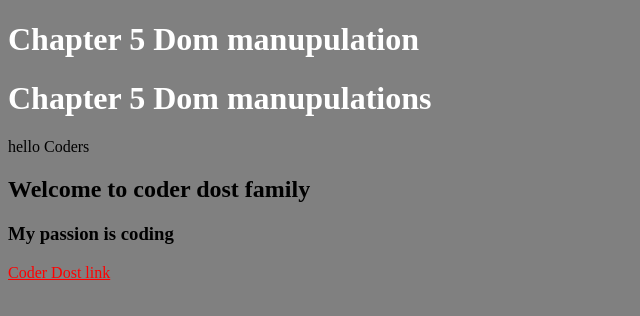
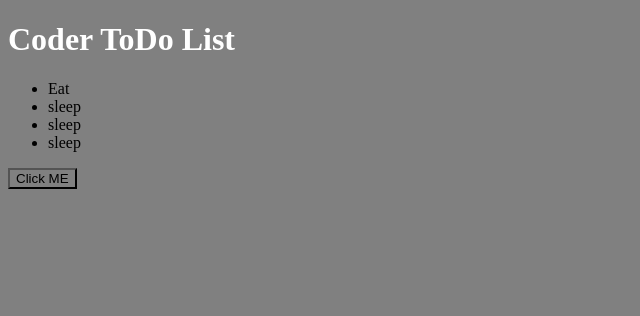
Before and after one commit to moiezshaikh18/Javascript_practice, a plain HTML site: page Chapter 5(DOM)/five.html in a window 1280 px wide. Shown: the whole page, without its empty margins (0-640 px from the left). Drawn offline with Linux system fonts and the light colour scheme.

Commit message:
Chapter 5 done

```diff
--- a/Chapter 5(DOM)/five.html
+++ b/Chapter 5(DOM)/five.html
@@ -15,12 +15,29 @@
     </style>
   </head>
   <body>
-    <h1>Chapter 5 Dom manupulation</h1>
+    <!-- <h1>Chapter 5 Dom manupulation</h1>
     <h1>Chapter 5 Dom manupulations</h1>
-    <p>hello Coders</p>
     <h2 class="coderdost">Welcome to coder dost family</h2>
     <h3 id="coders">My passion is coding</h3>
     <a href="#">Coder Dost link</a>
+    <h4>Hi this test</h4>
+
+    <div class="content">
+      <p>Child of content</p>
+      <p>Child of content</p>
+      <p>Child of content</p>
+    </div> -->
+
+    <h1>Coder ToDo List</h1>
+    <ul>
+      <li value="eat">Eat</li>
+      <li>sleep</li>
+      <li>sleep</li>
+      <li>sleep</li>
+    </ul>
+
+    <button class="clickMe">Click ME</button>
+
     <script src="../Chapter 5(DOM)/script.js"></script>
   </body>
 </html>
--- a/Chapter 5(DOM)/script.js
+++ b/Chapter 5(DOM)/script.js
@@ -6,12 +6,84 @@
 
 // console.log(resultElement, resultElementId, resultElementClass);
 
-// let tagElements = document.getElementsByTagName("h1");
+// let tagElements = document.querySelector("h1");
 
 // console.log(tagElements);
 
-let heading = document.querySelector("a");
+// let heading = document.querySelector("a");
 
-// heading.setAttribute("href", "youtube.com");
+// // heading.setAttribute("href", "youtube.com");
 
-heading.style.color = "red";
+// heading.style.color = "red";
+
+// ADD, REMOVE and REPLACE the class
+
+// let heading = document.querySelector("h2");
+
+// heading.classList.add("newClass");
+
+// heading.classList.remove("newClass");
+
+// heading.classList.replace("coderdost", "newClass");
+
+// Parent , children
+
+// let parentElement = document.querySelector(".content");
+
+// console.log(parentElement.children);
+
+// Array.from(parentElement.children).forEach((el) => {
+//   el.classList.add("coders");
+// });
+
+// let child = document.querySelector("p");
+
+// console.log("child.parentElement;", child.parentElement);
+
+// Event Basics
+
+// let buttonEle = document.querySelector(".clickMe");
+
+// console.log(buttonEle);
+
+// buttonEle.addEventListener("click", () => {
+//   console.log("Clciked");
+// });
+
+// let liEle = document.querySelectorAll("li");
+
+// console.log(liEle);
+
+// liEle.forEach((l) => {
+//   l.addEventListener("click", (e) => {
+//     console.log("Item Clicked");
+//     e.target.style.textDecoration = "line-through";
+//   });
+// });
+
+// Creating and Removing
+
+// let liEle = document.querySelectorAll("li");
+
+// console.log(liEle);
+
+// liEle.forEach((l) => {
+//   l.addEventListener("click", (e) => {
+//     console.log("Item Clicked");
+//     e.target.remove();
+//   });
+// });
+
+// // Creatings
+
+// let ulEle = document.querySelector("ul");
+
+// let buttonEle = document.querySelector(".clickMe");
+
+// buttonEle.addEventListener("click", () => {
+//   let li = document.createElement("li");
+//   li.textContent = "somethibg new";
+//   ulEle.append(li);
+// });
+
+// Bubbling and Delegation
```
